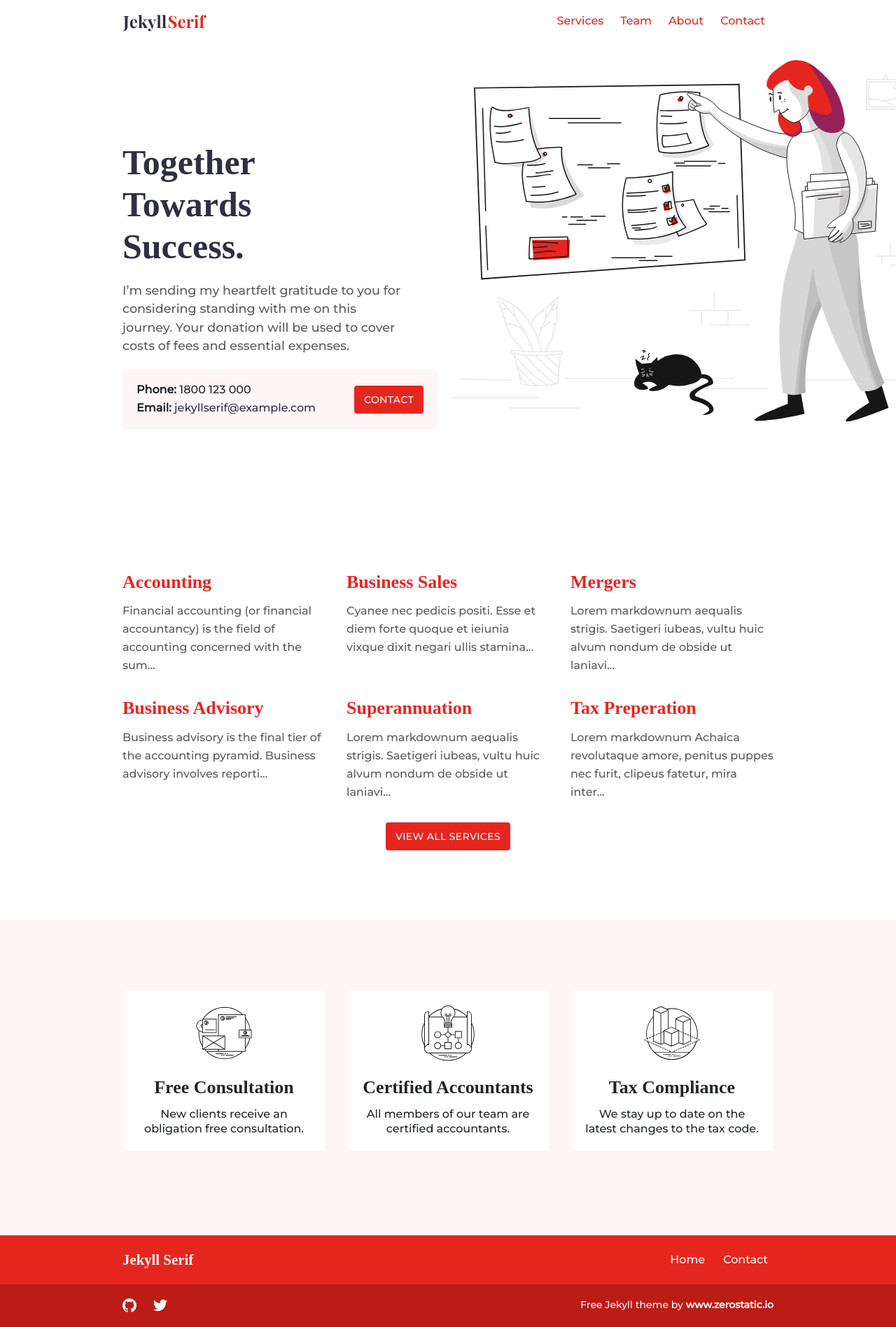
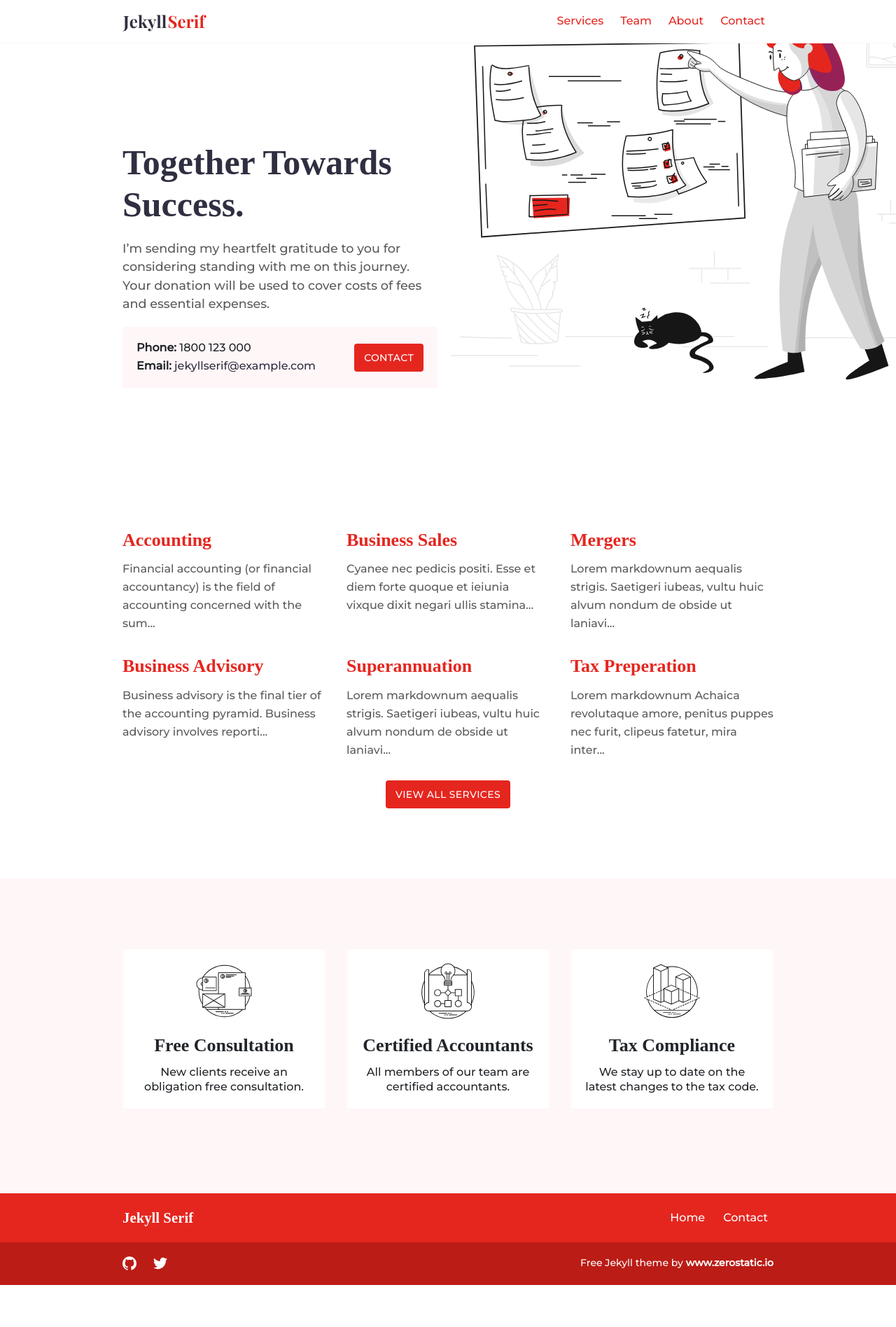
Before and after one commit to spmwtech/SPMWtech, a Jekyll site: the page built from index.md, in a window 1280 px wide. Shown: the whole page at 70% size. Built offline with Jekyll 4.4.1, drawn with Linux system fonts in a browser that asks for light colours; some web fonts are replaced; after the commit the page ends 1836 px from its top, so only the background shows below that.

Commit message:
Update _intro.scss

```diff
--- a/_sass/components/_intro.scss
+++ b/_sass/components/_intro.scss
@@ -15,7 +15,7 @@
     font-weight: bold;
     line-height: 1.2;
     @include media-breakpoint-up(md) {
-      width: 80%;
+      width: 100%;
       font-size: 48px;
     }
     @include media-breakpoint-up(lg) {
@@ -23,7 +23,7 @@
     }
   }
   h2 {
-    width: 90%;
+    width: 100%;
     font-size: 1.2rem;
     line-height: 1.4;
     margin-bottom: 30px;
@@ -36,7 +36,7 @@
     line-height: 1.5;
     color: $steel;
     @include media-breakpoint-up(md) {
-      width: 90%;
+      width: 100%;
     }
   }
 }
```
